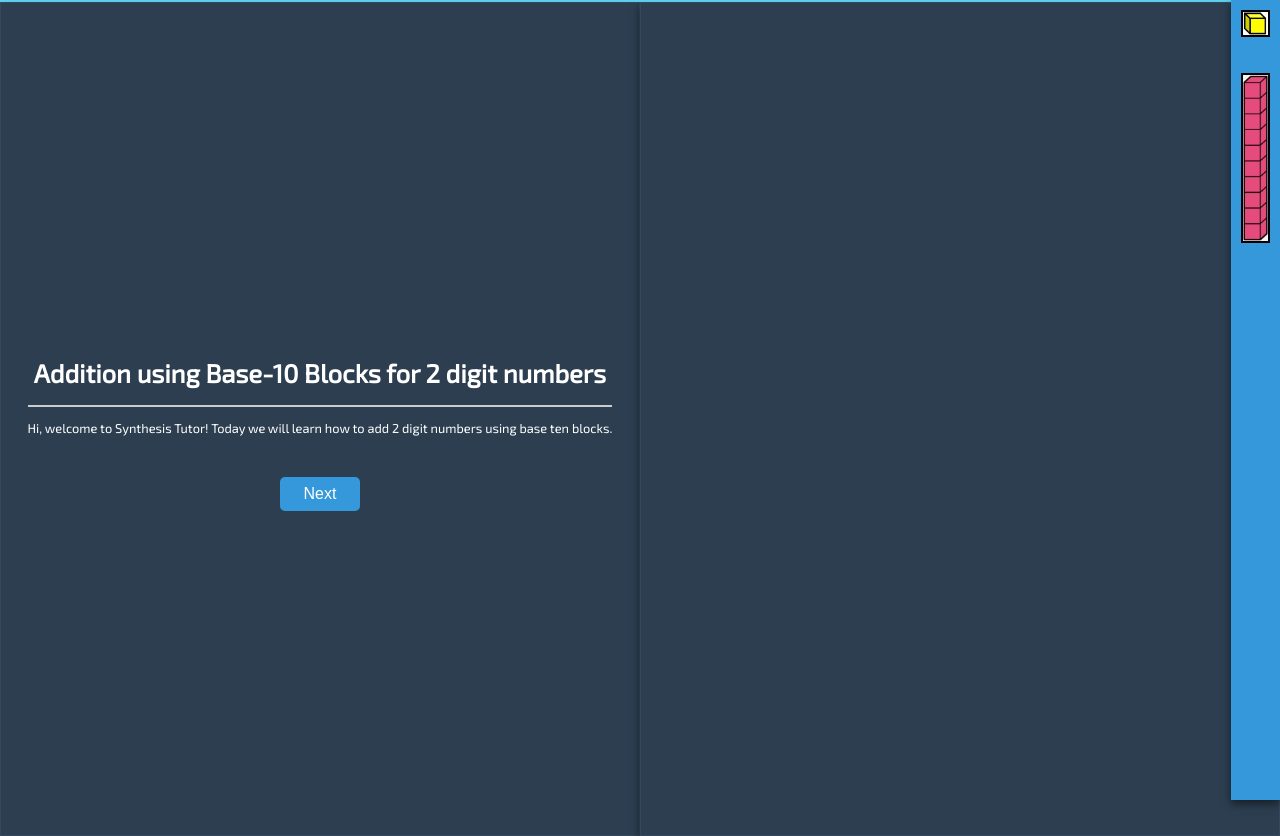
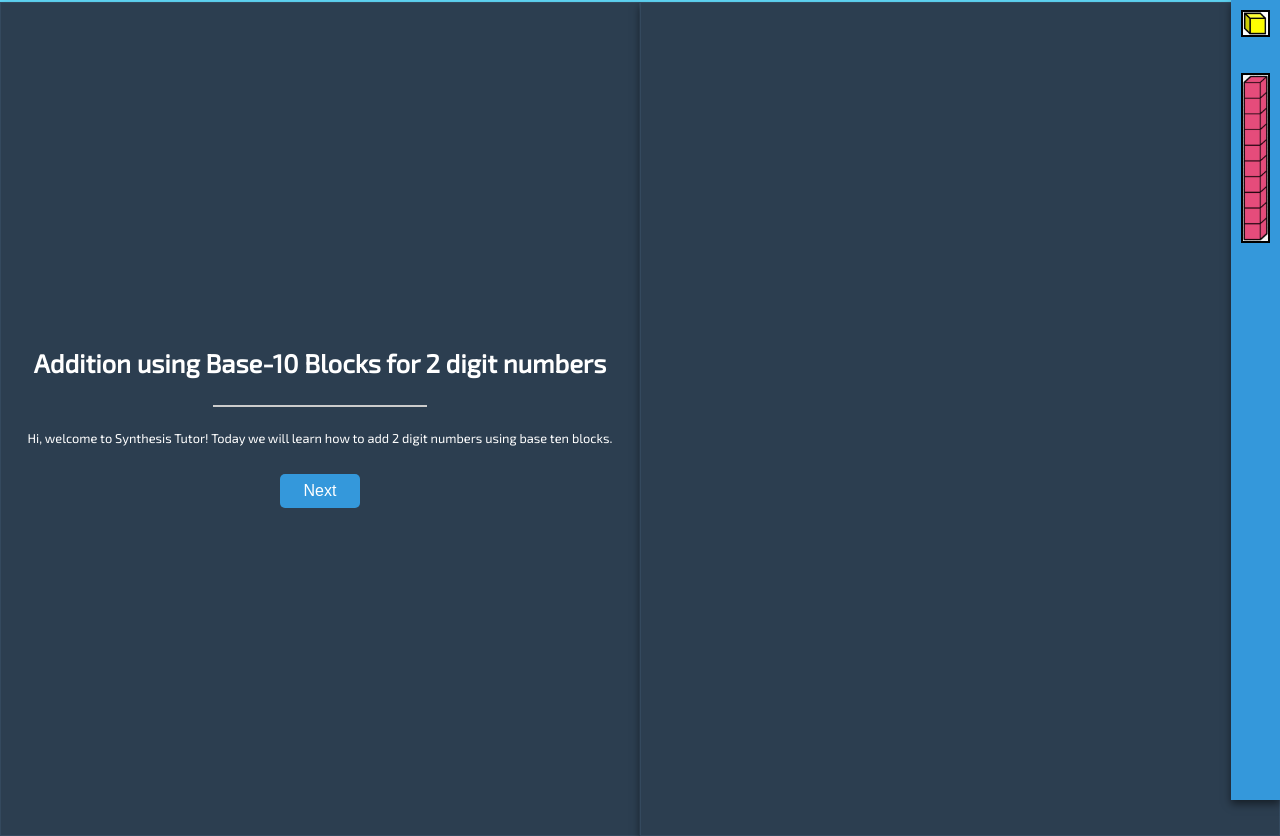
Before and after one commit to Humza23/synthesis-tutor, a React (Vite) app: page / in a window 1280 px wide. Built offline with nearby package versions, Linux system fonts and the light colour scheme; a web font is replaced by a local one.

Commit message:
fixed framer motion and styling

```diff
--- a/src/App.jsx
+++ b/src/App.jsx
@@ -1,4 +1,4 @@
-import React, { useState } from 'react';
+import React from 'react';
 import Tutorial from './components/Tutorial';
 
 import './styles.css';
--- a/src/components/Tutorial.jsx
+++ b/src/components/Tutorial.jsx
@@ -15,7 +15,8 @@ const Tutorial = () => {
       tutorialContent: (
         <>
           <h1>Addition using Base-10 Blocks for 2 digit numbers</h1>
-          <hr style={{ border: '1px solid #ccc', margin: '10px 0' }} />
+                          <hr style={{ border: '1px solid #ccc', margin: '10px 0', width: '35%' }} />
+
           <p>Hi, welcome to Synthesis Tutor! Today we will learn how to add 2 digit numbers using base ten blocks.</p>
         </>
       ),
@@ -53,7 +54,8 @@ const Tutorial = () => {
       tutorialContent: (
         <>
                 <h2>Here is your first interactive lesson. In the toolbar on the right, click the base ten blocks to help you solve the answer. If you need to remove the blocks, click on the blocks you would like to remove</h2>
-                <hr style={{ border: '1px solid #ccc', margin: '10px 0' }} />
+                <hr style={{ border: '1px solid #ccc', margin: '10px 0', width: '35%' }} />
+
         <p>The number in the ones column here is underlined and highlighted. The ones column represents individual units or ones. You can use single blocks to represent numbers from 1 to 9</p>
         <p> Try placing 4 units to demonstrate the ones in this number</p>
         <p> What number is in the ones column? </p>
@@ -84,7 +86,8 @@ const Tutorial = () => {
       tutorialContent: (
         <>
         <p>The number that is underlined and highlighted is in the tens column. You can use rods to demonstrate how many sets of tens are in a number. That is the job of the tens column!</p>
-        <hr style={{ border: '1px solid #ccc', margin: '10px 0' }} />
+                        <hr style={{ border: '1px solid #ccc', margin: '10px 0', width: '35%' }} />
+
         <p> Try placing 2 rods to demonstrate the tens in this number</p>
         <p> What number is in the ones column? </p>
         </>
@@ -101,7 +104,8 @@ const Tutorial = () => {
       tutorialContent: (
         <>
         <h2>Here is another interactive lesson. In the toolbar on the right, click the base ten blocks to help you solve the answer.</h2>
-        <hr style={{ border: '1px solid #ccc', margin: '10px 0' }} />
+                        <hr style={{ border: '1px solid #ccc', margin: '10px 0', width: '35%' }} />
+
         <h3 className='question'>How many tens are there in the number to the right?</h3>
         <p className='questionHint'> Use the rods in the virtual playground to help find the answer</p>
         </>
@@ -165,7 +169,7 @@ const Tutorial = () => {
   return (
     <div className="split-screen">
       <div className="text-container">
-        <p>{steps[step].tutorialContent}</p>
+        {steps[step].tutorialContent}
         {steps[step].type === 'interactive' && (
         <div>
         <input
```
